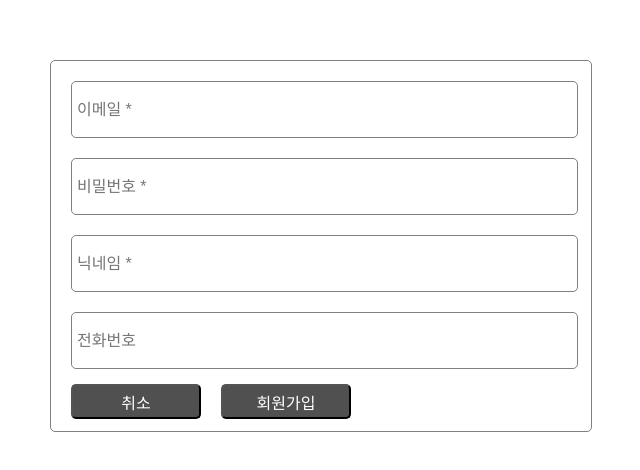
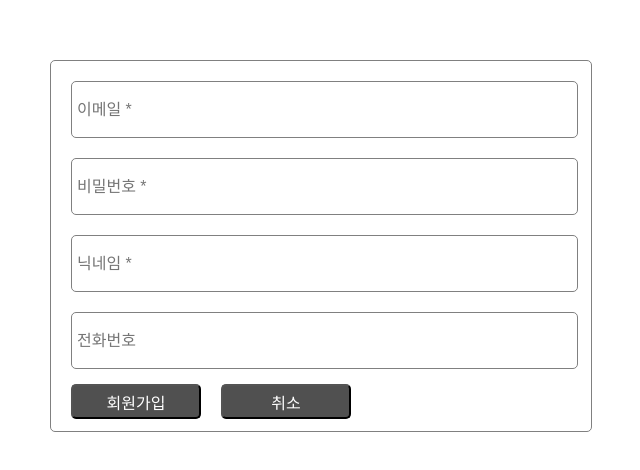
Before and after one commit to BBeedroid/Nextree, a React (Create React App) app in the folder front-end/: page /signup in a window 1280 px wide. Shown: the part 154-624 px from the top of the page, without its empty margins (319-959 px from the left). Built offline with nearby package versions, Linux system fonts and the light colour scheme; no server answers.

Commit message:
design: 로그인, 회원가입 버튼 위치 변경

```diff
--- a/front-end/src/pages/Login/Login.tsx
+++ b/front-end/src/pages/Login/Login.tsx
@@ -43,12 +43,12 @@ const LoginComponent = ({ handleLogin }: LoginProps): ReactElement => {
                         onChange={(e) => setMemberPassword(e.target.value)}
                         placeholder="Password"
                     />
+                    <LeftButtonDiv>
+                        <Button type="submit">로그인</Button>
+                    </LeftButtonDiv>
                     <RightButtonDiv>
-                        <Button type="submit">로그인</Button>
+                        <NavigateButton path="/signup" label="회원 가입" />
                     </RightButtonDiv>
-                    <LeftButtonDiv>
-                        <NavigateButton path="/signup" label="회원 가입" />
-                    </LeftButtonDiv>
                 </form>
             </Container>
         </Box>
--- a/front-end/src/pages/SignUp/SignUp.tsx
+++ b/front-end/src/pages/SignUp/SignUp.tsx
@@ -85,12 +85,12 @@ const SignUp = (): ReactElement => {
                         onChange={handleChange}
                         placeholder="전화번호"
                     />
+                    <LeftButtonDiv>
+                        <Button type="submit">회원가입</Button>
+                    </LeftButtonDiv>
                     <RightButtonDiv>
-                        <Button type="submit">회원가입</Button>
+                        <NavigateButton path="/" label="취소" />
                     </RightButtonDiv>
-                    <LeftButtonDiv>
-                        <NavigateButton path="/" label="취소" />
-                    </LeftButtonDiv>
                 </form>
             </Container>
         </Box>
```
